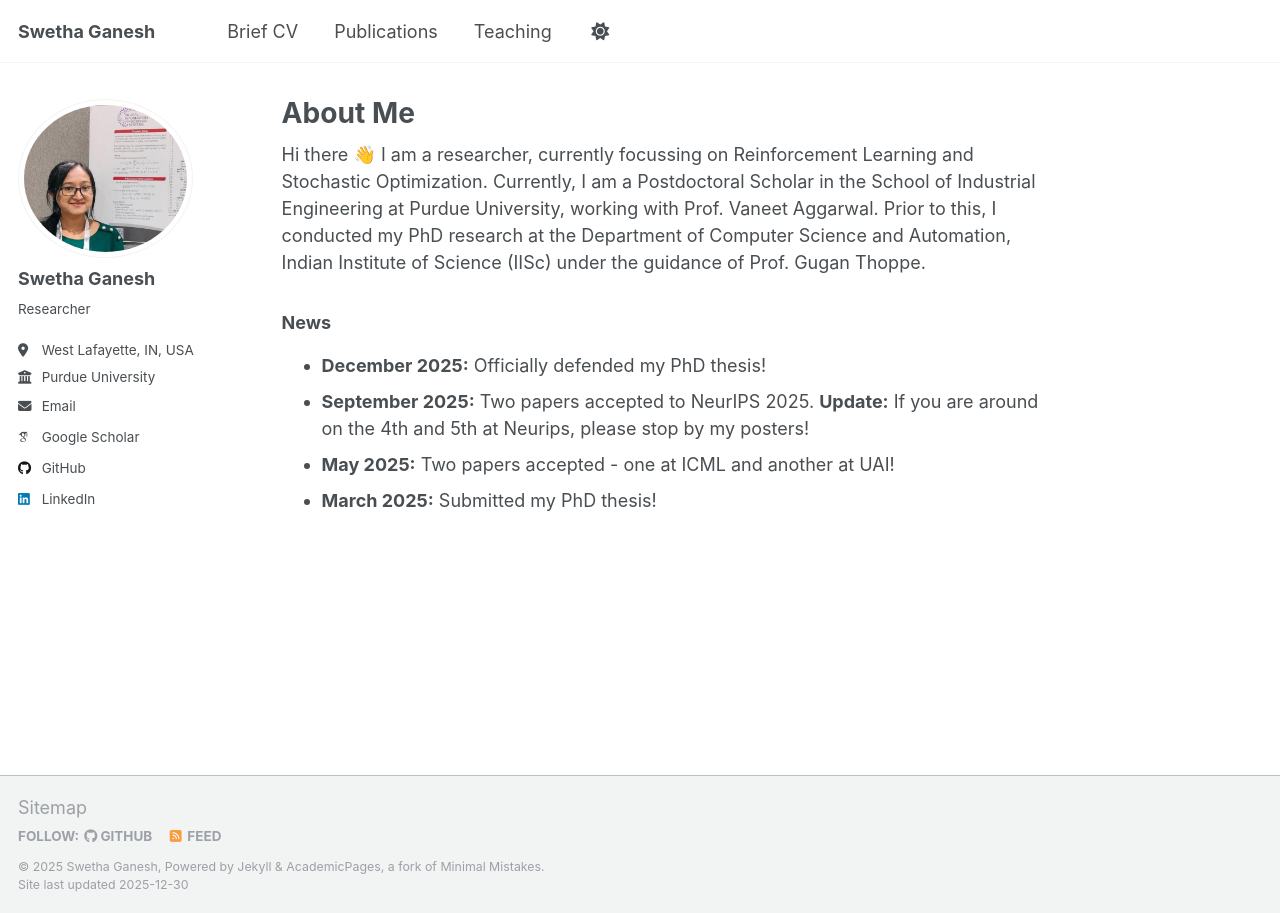
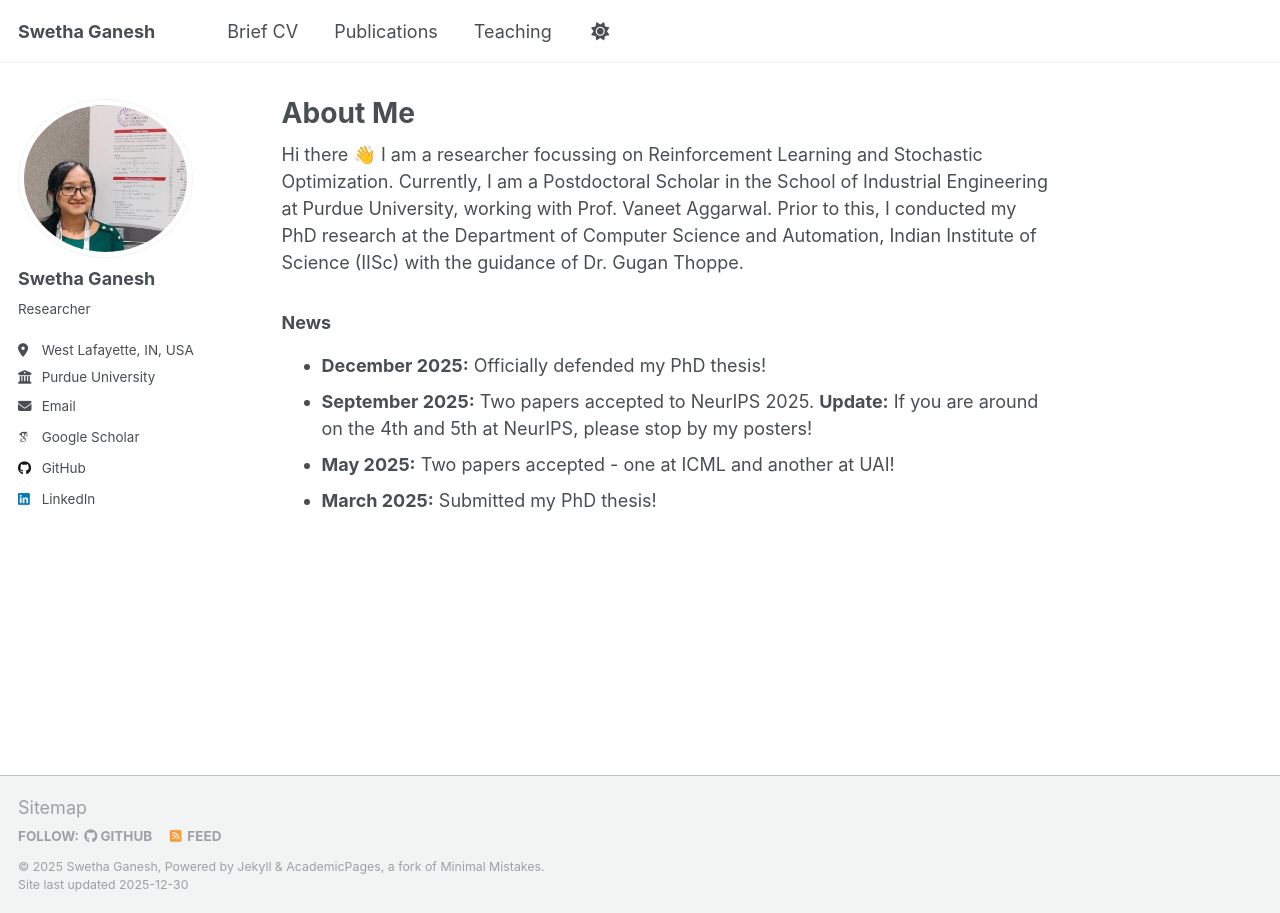
Before and after one commit to swethaganesh17/swethaganesh17.github.io, a Jekyll site: the page built from _pages/about.md, in a window 1280 px wide. Built offline with Jekyll 4.4.1, drawn with Linux system fonts in a browser that asks for light colours; some web fonts are replaced; a script that is not in the unit is left out.

Commit message:
Revise about page content for clarity
Updated wording for clarity and corrected a title.

```diff
--- a/_pages/about.md
+++ b/_pages/about.md
@@ -7,11 +7,11 @@ redirect_from:
   - /about.html
 ---
 
-Hi there 👋 I am a researcher, currently focussing on Reinforcement Learning and Stochastic Optimization. Currently, I am a Postdoctoral Scholar in the School of Industrial Engineering at Purdue University, working with Prof. Vaneet Aggarwal. Prior to this, I conducted my PhD research at the Department of Computer Science and Automation, Indian Institute of Science (IISc) under the guidance of Prof. Gugan Thoppe.
+Hi there 👋 I am a researcher focussing on Reinforcement Learning and Stochastic Optimization. Currently, I am a Postdoctoral Scholar in the School of Industrial Engineering at Purdue University, working with Prof. Vaneet Aggarwal. Prior to this, I conducted my PhD research at the Department of Computer Science and Automation, Indian Institute of Science (IISc) with the guidance of Dr. Gugan Thoppe.
 
 ### News
 
 * **December 2025:** Officially defended my PhD thesis!
-* **September 2025:** Two papers accepted to NeurIPS 2025. **Update:** If you are around on the 4th and 5th at Neurips, please stop by my posters!
+* **September 2025:** Two papers accepted to NeurIPS 2025. **Update:** If you are around on the 4th and 5th at NeurIPS, please stop by my posters!
 * **May 2025:** Two papers accepted - one at ICML and another at UAI!
 * **March 2025:** Submitted my PhD thesis!
```
